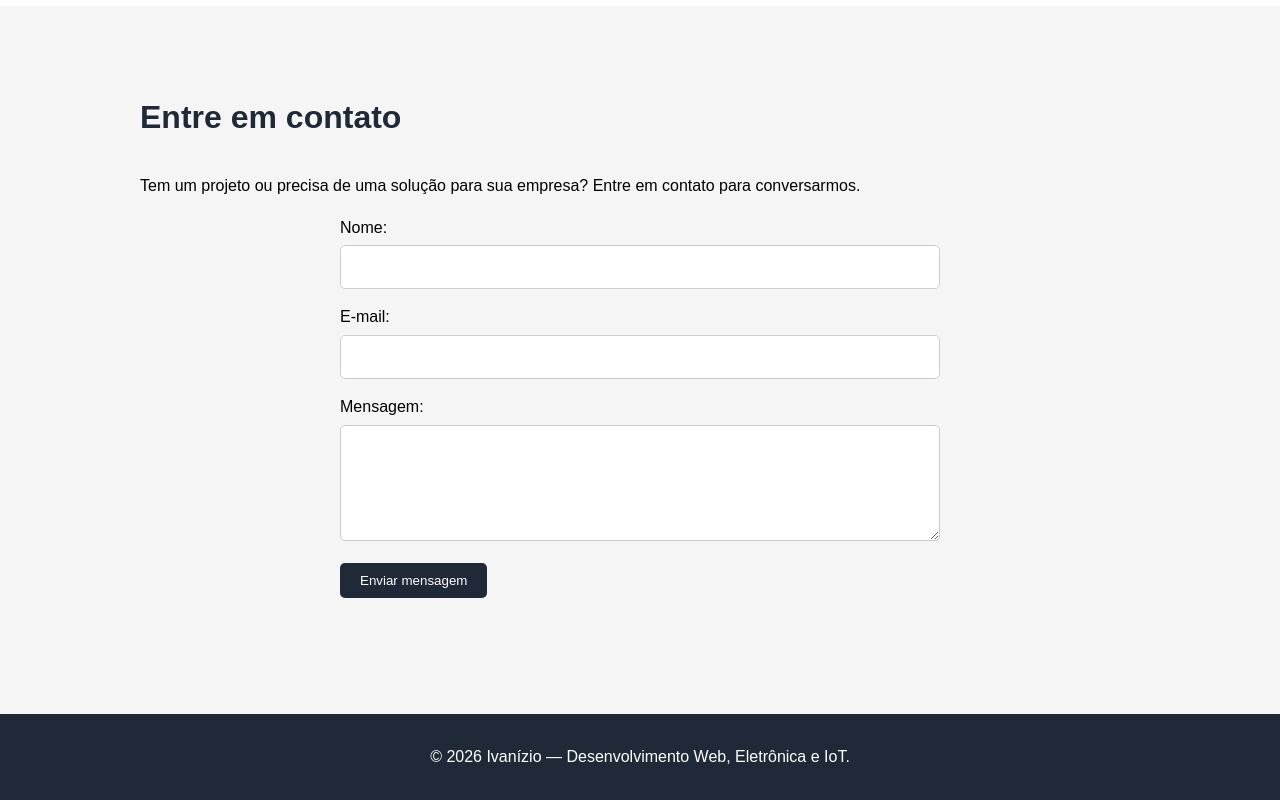
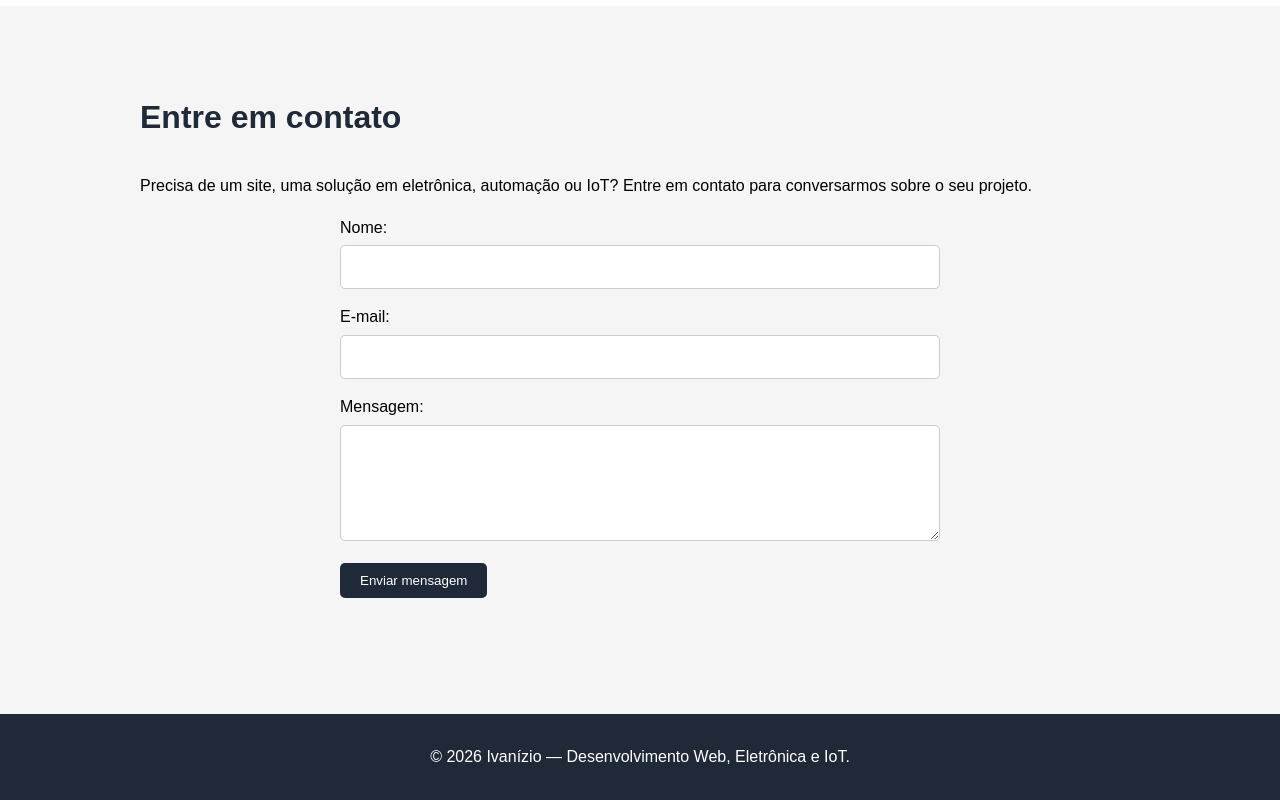
Before and after one commit to ivanizio/site-institucional-iot, a website: page public/index.html in a window 1280 px wide. Shown: the part 2018-2818 px from the top of the page. Drawn offline with Linux system fonts and the light colour scheme.

Commit message:
Melhora chamada da secao de contato

```diff
--- a/public/index.html
+++ b/public/index.html
@@ -144,8 +144,8 @@
           <h2>Entre em contato</h2>
 
           <p>
-            Tem um projeto ou precisa de uma solução para sua empresa? Entre em
-            contato para conversarmos.
+            Precisa de um site, uma solução em eletrônica, automação ou IoT?
+            Entre em contato para conversarmos sobre o seu projeto.
           </p>
 
           <form id="formContato">
```
